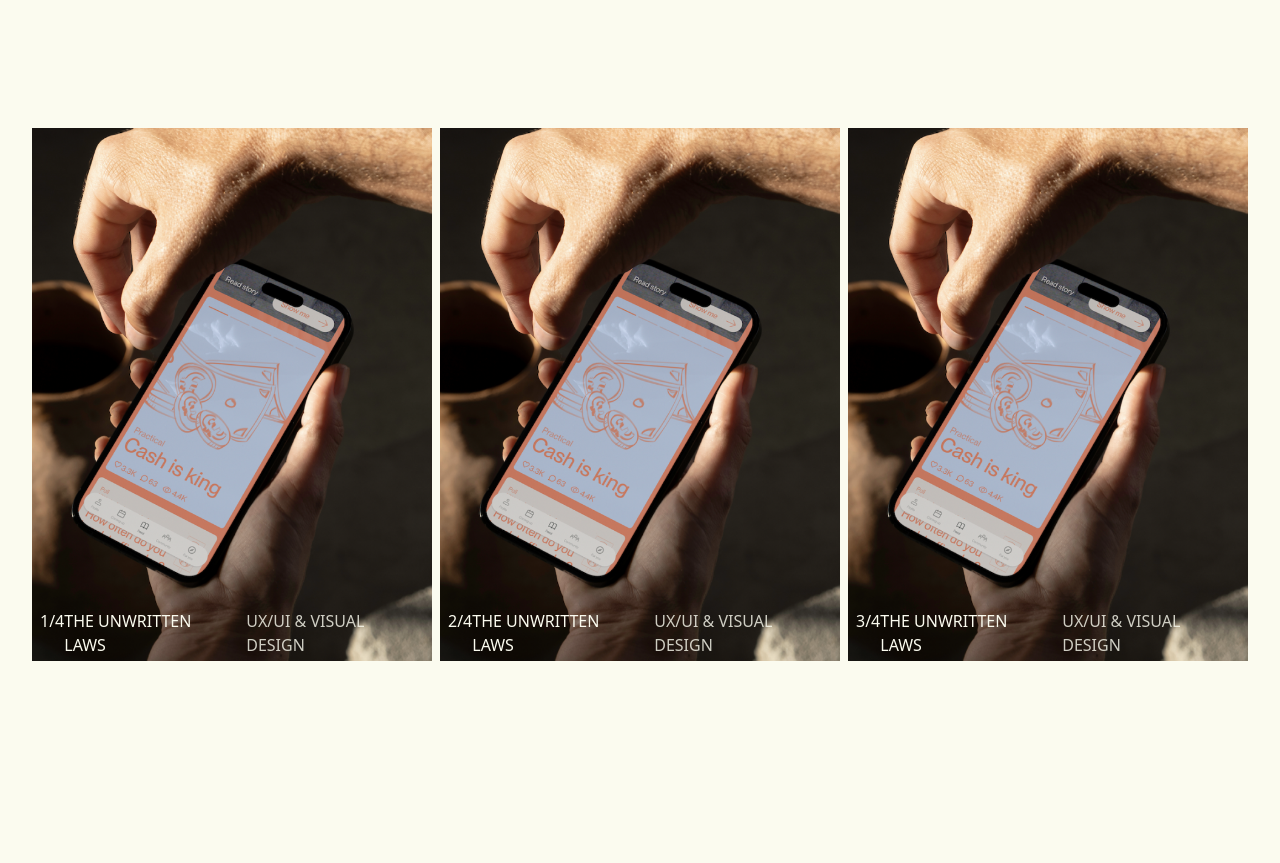
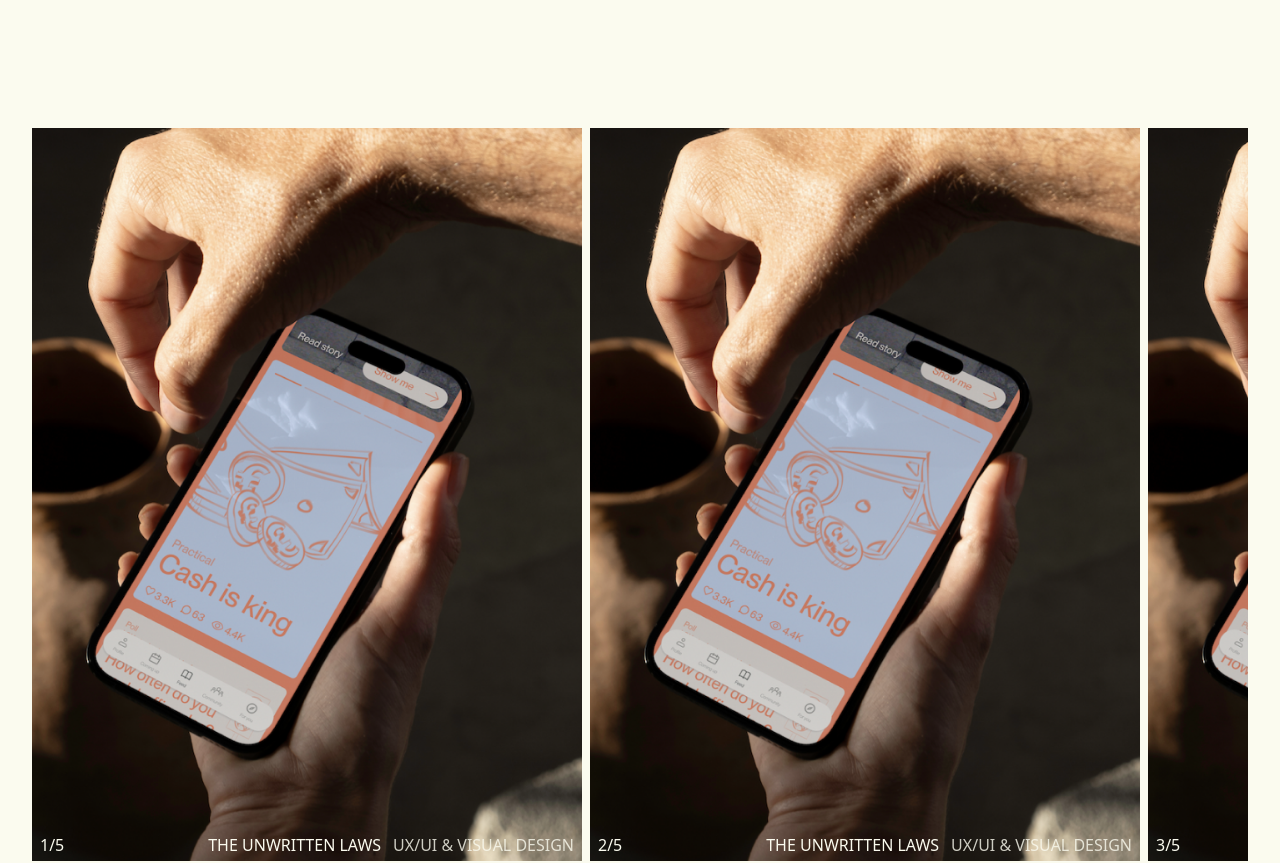
Before and after one commit to EmileKost/portfolio-bente, a Next.js app in the folder app/: page / in a window 1280 px wide. Shown: the part 880-1743 px from the top of the page. Built offline with nearby package versions, Linux system fonts and the light colour scheme.

Commit message:
feat(user): WIP custom cursor

```diff
--- a/app/src/app/(app)/_components/ProjectCard.tsx
+++ b/app/src/app/(app)/_components/ProjectCard.tsx
@@ -1,6 +1,7 @@
-import { useState } from "react";
+import { useState, useRef } from "react";
 
-import Image from "next/image";
+import { Media } from "@/components/Media";
+import { Cursor } from "@/components/Cursor";
 
 import { twMerge } from "tailwind-merge";
 
@@ -15,43 +16,56 @@ export const ProjectCard = ({
 	length,
 	className,
 }: ProjectCardType) => {
+	const [position, setPosition] = useState({ x: 0, y: 0 });
+	const [isHovering, setIsHovering] = useState<boolean>(false);
 	const [isPlaying, setIsPlaying] = useState<boolean>(false);
+
+	const containerRef = useRef<HTMLDivElement>(null);
+
+	const handleMousePosition = (e: MouseEvent) => {
+		if (containerRef.current) {
+			const rect = containerRef.current.getBoundingClientRect();
+
+			const x = e.clientX - rect.left;
+			const y = e.clientY - rect.top;
+
+			setPosition({ x, y });
+		}
+
+		return;
+	};
 
 	return (
 		<div
+			ref={containerRef}
+			onMouseMove={(e) => handleMousePosition(e)}
+			onMouseEnter={() => setIsHovering(true)}
+			onMouseLeave={() => setIsHovering(false)}
 			className={twMerge(
-				"aspect-[3/4] w-full h-auto md:max-w-[700px] relative",
+				"aspect-[3/4] shrink-0 w-full h-auto md:max-w-[550px] relative",
 				className
 			)}>
-			<div className="w-full h-full">
-				<Image
-					src={image}
-					alt={title}
-					height={900}
-					width={700}
-					className={twMerge(
-						"object-cover h-full w-full",
-						video && "absolute top-0 bottom-0",
-						isPlaying ? "opacity-0" : "opacity-100"
-					)}
-				/>
-				{video && (
-					<video
-						src={video}
-						autoPlay={isPlaying}
-						muted
-						className="w-full h-full object-cover absolute top-0 left-0"></video>
-				)}
-			</div>
+			<Media
+				image={image}
+				video={video}
+				title={title}
+				isPlaying={isPlaying}
+			/>
 			<div className="z-20 absolute bottom-0 left-0 w-full px-2 pb-1 flex justify-between text-base text-white-primary">
 				<span>
-					{index + 1}/{length + 1}
+					{index + 1}/{length}
 				</span>
 				<div className="flex gap-3 uppercase !text-white-primary">
 					<h3>{title}</h3>
 					<span className="opacity-80">{projectType}</span>
 				</div>
 			</div>
+			<Cursor
+				isHovering={isHovering}
+				className="rounded-full px-6 py-1 bg-black-dark text-white-primary text-xs uppercase font-light"
+				content="View"
+				position={position}
+			/>
 		</div>
 	);
 };
--- a/app/src/app/(app)/_components/ProjectSlider.tsx
+++ b/app/src/app/(app)/_components/ProjectSlider.tsx
@@ -13,7 +13,7 @@ type ProjectSliderProps = {
 
 export const ProjectSlider = ({ projects }: ProjectSliderProps) => {
 	return (
-		<div className="w-full flex flex-col overflow-hidden md:flex-row gap-2">
+		<div className="w-full flex flex-col overflow-auto md:overflow-scroll md:flex-row gap-2 no-scrollbar">
 			{projects &&
 				projects.length > 0 &&
 				projects.map((project, idx) => (
--- a/app/src/app/(app)/page.tsx
+++ b/app/src/app/(app)/page.tsx
@@ -2,6 +2,16 @@ import HomeHero from "./_components/HomeHero";
 import { ProjectSlider } from "./_components/ProjectSlider";
 
 const projects = [
+	{
+		title: "The unwritten laws",
+		projectType: "Ux/UI & visual design",
+		image: "/images/project-1.png",
+	},
+	{
+		title: "The unwritten laws",
+		projectType: "Ux/UI & visual design",
+		image: "/images/project-1.png",
+	},
 	{
 		title: "The unwritten laws",
 		projectType: "Ux/UI & visual design",
--- a/app/src/app/globals.css
+++ b/app/src/app/globals.css
@@ -14,3 +14,13 @@
 	display: inline-block;
 	width: 100%;
 }
+
+@layer utilities {
+	.no-scrollbar::-webkit-scrollbar {
+		display: none;
+	}
+	.no-scrollbar {
+		-ms-overflow-style: none;
+		scrollbar-width: none;
+	}
+}
--- /dev/null
+++ b/app/src/components/Cursor.tsx
@@ -0,0 +1,53 @@
+import { motion, AnimatePresence } from "framer-motion";
+
+import { twMerge } from "tailwind-merge";
+
+const animation = {
+	hidden: {
+		opacity: 0,
+		scale: 0.7,
+	},
+	visible: {
+		opacity: 1,
+		scale: 1,
+		// handle cool transition here
+	},
+};
+
+type CursorProps = {
+	isHovering: boolean;
+	content: string;
+	className?: string;
+	position: {
+		x: number;
+		y: number;
+	};
+};
+
+// TODO: Adjust styling, transiton based on BEnte's feedback
+// also thinkg of custom hook for reusabillity
+export const Cursor = ({
+	isHovering,
+	content,
+	className,
+	position,
+}: CursorProps) => {
+	return (
+		<AnimatePresence>
+			{isHovering && (
+				<motion.div
+					variants={animation}
+					initial={"hidden"}
+					animate="visible"
+					exit={"hidden"}
+					style={{
+						left: position.x,
+						top: position.y,
+					}}
+					className={twMerge("absolute top-0 left-0", className)}>
+					{content}
+				</motion.div>
+			)}
+		</AnimatePresence>
+	);
+};
--- /dev/null
+++ b/app/src/components/Media.tsx
@@ -0,0 +1,41 @@
+import { twMerge } from "tailwind-merge";
+import Image from "next/image";
+
+type MediaProps = {
+	image: string;
+	video?: string;
+	title: string;
+	placeholder?: string;
+	isPlaying: boolean;
+	className?: string;
+};
+
+export const Media = ({
+	image,
+	video,
+	title,
+	placeholder,
+	isPlaying,
+	className,
+}: MediaProps) => (
+	<div className={twMerge("w-full h-full", className)}>
+		<Image
+			src={placeholder ?? image}
+			alt={title}
+			height={900}
+			width={700}
+			className={twMerge(
+				"object-cover h-full w-full",
+				video && "absolute top-0 bottom-0",
+				isPlaying ? "opacity-0" : "opacity-100"
+			)}
+		/>
+		{video && (
+			<video
+				src={video}
+				autoPlay={isPlaying}
+				muted
+				className="w-full h-full object-cover absolute top-0 left-0"></video>
+		)}
+	</div>
+);
--- a/app/tailwind.config.ts
+++ b/app/tailwind.config.ts
@@ -14,6 +14,7 @@ export default {
 				},
 				black: {
 					primary: "#2A2A2A",
+					dark: "#000000",
 				},
 				orange: {
 					primary: "#FF673D",
```
